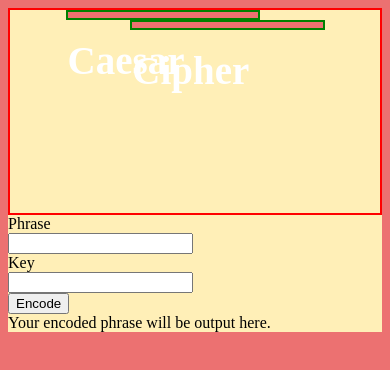
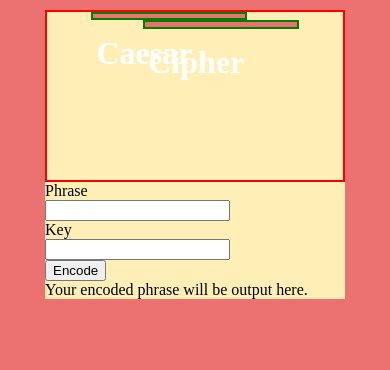
Before and after one commit to KayStation/caesar-cipher, a plain HTML site: page index.html in a window 390 px wide. Drawn offline with Linux system fonts and the light colour scheme.

Commit message:
Added responsiveness

```diff
--- a/css/styles.css
+++ b/css/styles.css
@@ -1,19 +1,37 @@
+
+html, body{
+    height:100%;
+    width:100%;
+    margin:0;
+
+}
+
 body{
     background-color:#EC7171;
 }
 
 main{
     background-color:#FFEFB7;
+    margin:0 auto;
+    margin-top:10px;
+    max-width:40%;
+    min-width:300px;
+
 }
 
 #title{
-    font-size: 5vw;
+    font-size:1em;
     color:white;
     border:2px solid red;
     display:grid;
     grid-template-columns:[line1] 15% [line2] 17.5% [line3] 17.5% [line4] 17.5% [line5] 17.5% [line6] 15% [line7];
     grid-template-rows:[row1] 5% [row2] 5% [row3];
 }
+
+#title h1{
+    padding-left:2%;
+}
+
 
 #colorBox1{
     grid-column-start:line2;
```
